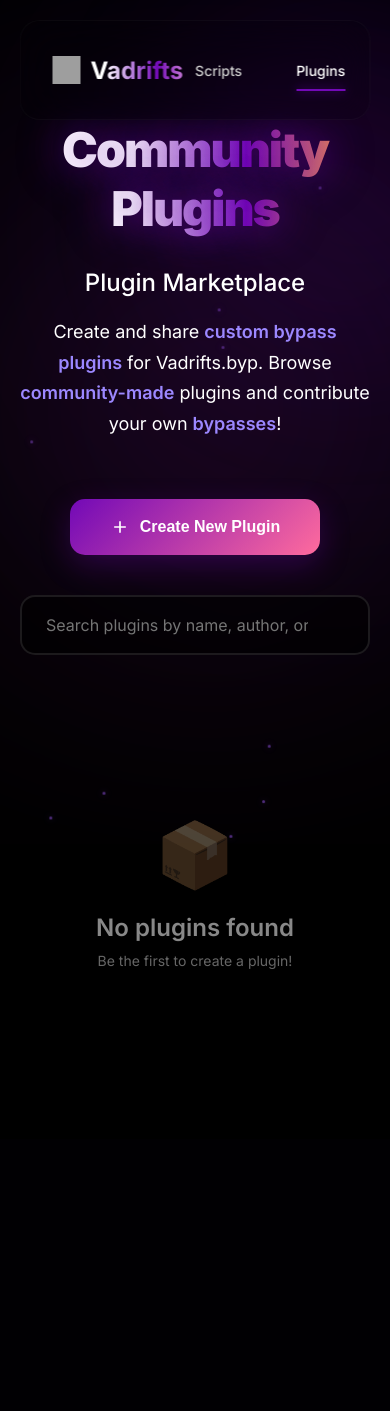
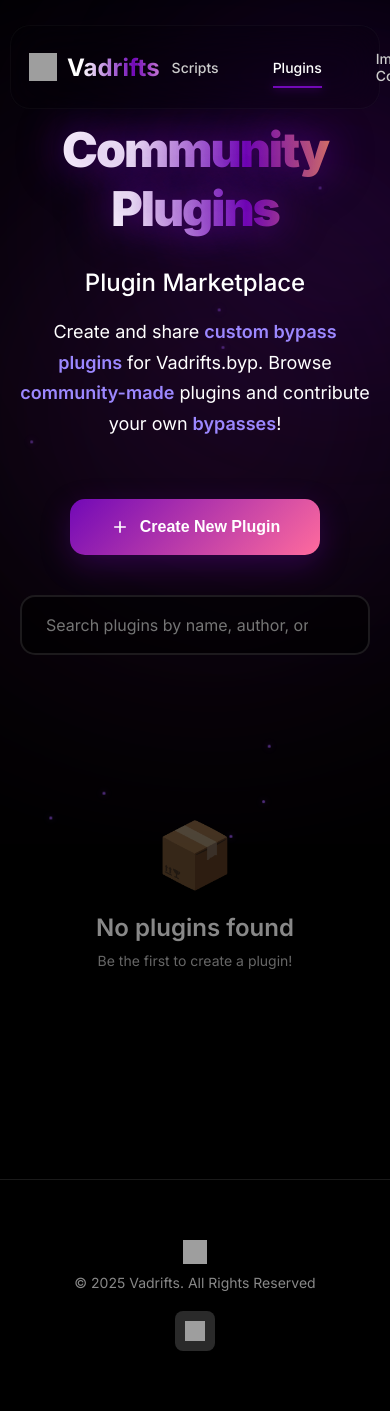
Before and after one commit to vqmpjayZ/Vadrifts, a Flask app: page /plugins in a window 390 px wide. Before the commit the page ends 969 px from the top, so only its background shows below. Run offline with Flask 3, Linux system fonts and the light colour scheme; data that the repository does not hold is empty; parts of the project's set-up code (start-up, migrations or seed data) failed here and were passed over; some libraries are stand-ins or nearby versions; grey boxes are pictures that could not be loaded.

Commit message:
Update plugins.html

```diff
--- a/templates/plugins.html
+++ b/templates/plugins.html
@@ -134,6 +134,7 @@
     opacity: 0.3;
   }
 }
+
     .navbar {
       position: fixed;
       top: 20px;
@@ -151,6 +152,20 @@
       transition: all 0.3s ease;
     }
 
+    .navbar.scrolled {
+      top: 15px;
+    }
+
+    .navbar.scrolled:hover {
+      top: 20px;
+    }
+
+    .navbar:hover {
+      background: rgba(0, 0, 0, 0.6);
+      border-color: rgba(255, 255, 255, 0.1);
+      transform: translateX(-50%) translateY(-2px);
+    }
+
     @keyframes slideInDown {
       from {
         opacity: 0;
@@ -159,6 +174,17 @@
       to {
         opacity: 1;
         transform: translateX(-50%) translateY(0);
+      }
+    }
+
+    @keyframes slideInDownMobile {
+      from {
+        opacity: 0;
+        transform: translateY(-50px);
+      }
+      to {
+        opacity: 1;
+        transform: translateY(0);
       }
     }
 
@@ -192,6 +218,7 @@
       width: 28px;
       height: 28px;
       flex-shrink: 0;
+      transition: none;
     }
 
     .nav-links {
@@ -1021,7 +1048,105 @@
       box-shadow: 0 4px 12px rgba(255, 75, 75, 0.4);
     }
 
+    .footer {
+      position: relative;
+      z-index: 10;
+      padding: 60px 20px;
+      color: #888;
+      border-top: 1px solid rgba(255, 255, 255, 0.1);
+      margin-top: 40px;
+      animation: fadeInUp 1.2s ease-out 1.5s both;
+    }
+
+    .footer-content {
+      display: flex;
+      justify-content: space-between;
+      align-items: center;
+      max-width: 1200px;
+      margin: 0 auto;
+    }
+
+    .footer-left {
+      display: flex;
+      align-items: center;
+      gap: 15px;
+    }
+
+    .footer-logo {
+      display: flex;
+      align-items: center;
+      text-decoration: none;
+      transition: all 0.3s ease;
+    }
+
+    .footer-logo:hover {
+      transform: scale(1.02);
+      filter: drop-shadow(0 0 10px rgba(114, 9, 183, 0.4));
+    }
+
+    .footer-logo-img {
+      width: 24px;
+      height: 24px;
+      transition: none;
+    }
+
+    .footer-copyright {
+      color: #888;
+      font-size: 14px;
+    }
+
+    .footer-discord {
+      display: flex;
+      align-items: center;
+    }
+
+    .footer-discord-link {
+      display: flex;
+      align-items: center;
+      justify-content: center;
+      width: 40px;
+      height: 40px;
+      background: #2a2a2a;
+      border-radius: 8px;
+      text-decoration: none;
+      transition: all 0.3s ease;
+    }
+
+    .footer-discord-link:hover {
+      background: #3a3a3a;
+      transform: translateY(-2px);
+    }
+
+    .footer-discord-icon {
+      width: 20px;
+      height: 20px;
+    }
+
     @media (max-width: 768px) {
+      .navbar {
+        top: 25px;
+        left: 10px;
+        right: 10px;
+        width: auto;
+        transform: none;
+        padding: 16px 18px;
+        animation: slideInDownMobile 0.8s ease-out;
+      }
+
+      .navbar.scrolled {
+        top: 20px;
+      }
+
+      .navbar.scrolled:hover {
+        top: 20px;
+      }
+
+      .navbar:hover {
+        background: rgba(0, 0, 0, 0.6);
+        border-color: rgba(255, 255, 255, 0.1);
+        transform: none;
+      }
+
       h1 {
         font-size: 48px;
       }
@@ -1036,6 +1161,17 @@
 
       .add-bypass-btn {
         width: 100%;
+      }
+
+      .footer-content {
+        flex-direction: column;
+        gap: 20px;
+        text-align: center;
+      }
+
+      .footer-left {
+        flex-direction: column;
+        gap: 10px;
       }
     }
   </style>
@@ -1177,8 +1313,25 @@
   </div>
 </div>
 
+  <div class="footer">
+    <div class="footer-content">
+      <div class="footer-left">
+        <a href="/" class="footer-logo">
+          <img src="https://i.imgur.com/ePueN25.png" alt="Vadrifts Logo" class="footer-logo-img">
+        </a>
+        <div class="footer-copyright">
+          &copy; 2025 Vadrifts. All Rights Reserved
+        </div>
+      </div>
+      <div class="footer-discord">
+        <a href="https://discord.com/invite/WDbJ5wE2cR" class="footer-discord-link" target="_blank">
+          <img src="https://uxwing.com/wp-content/themes/uxwing/download/brands-and-social-media/discord-white-icon.png" alt="Discord" class="footer-discord-icon">
+        </a>
+      </div>
+    </div>
+  </div>
+
 <div class="toast" id="toast">Plugin created successfully!</div>
-</body>
   <script>
     let plugins = [];
     let sections = {};
@@ -1890,6 +2043,20 @@ function viewPlugin(pluginId) {
       return (text || '').replace(/[&<>"']/g, m => map[m]);
     }
 
+    let lastScrollTop = 0;
+    window.addEventListener('scroll', function() {
+      let scrollTop = window.pageYOffset || document.documentElement.scrollTop;
+      const navbar = document.querySelector('.navbar');
+
+      if (scrollTop > 100) {
+        navbar.classList.add('scrolled');
+      } else {
+        navbar.classList.remove('scrolled');
+      }
+
+      lastScrollTop = scrollTop;
+    });
+
     document.addEventListener('DOMContentLoaded', init);
   </script>
 </body>
```
